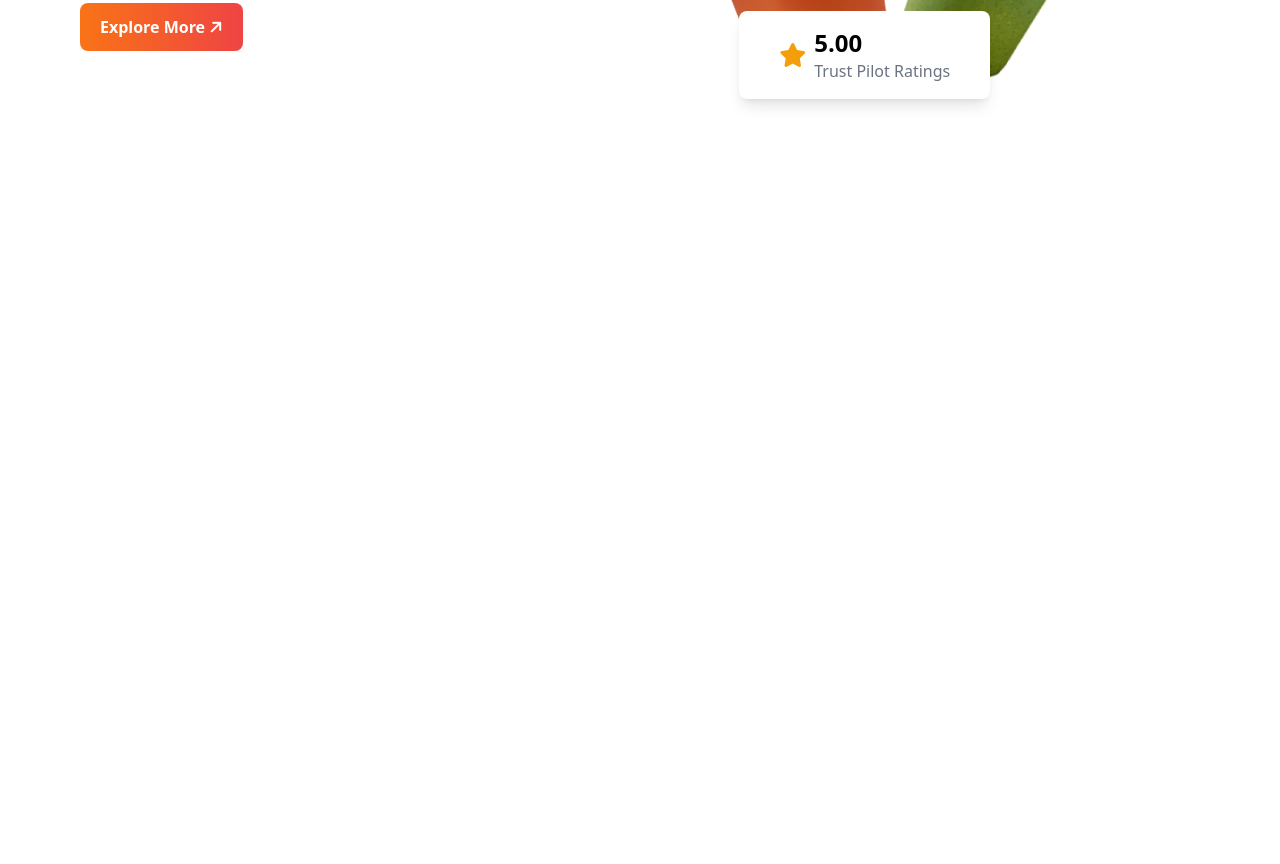
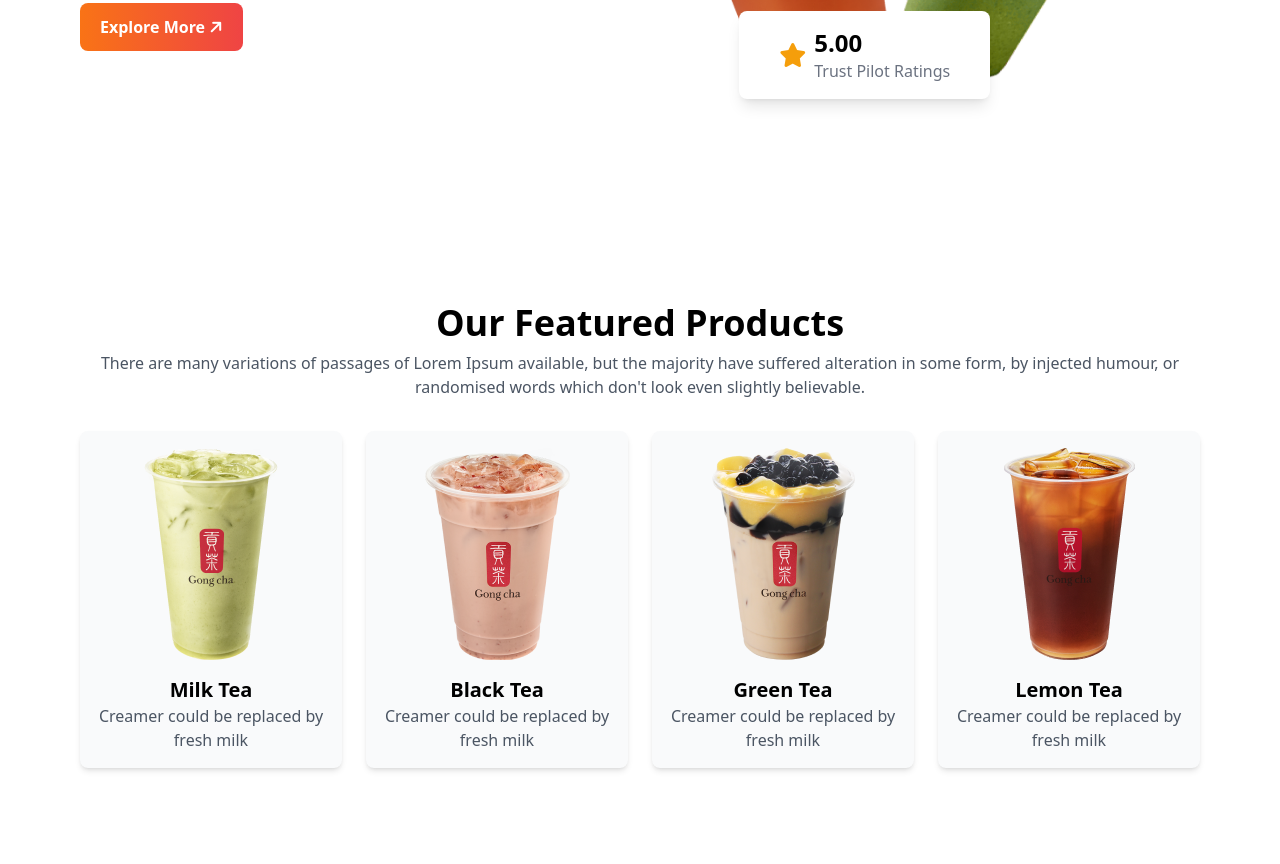
Before and after one commit to Mrb-Rafi/tea-house-practice, a plain HTML site: page index.html in a window 1280 px wide. Shown: the part 349-1213 px from the top of the page. Before the commit the page ends 800 px from the top, so only its background shows below. Drawn offline with nearby package versions, Linux system fonts and the light colour scheme.

Commit message:
featured section added

```diff
--- a/index.html
+++ b/index.html
@@ -33,7 +33,7 @@
     <!-- main content -->
   <main class="max-w-screen-xl mx-auto px-16 lg:px-20">
     <!-- header section -->
-    <header class="flex pt-10 mb-20">
+    <header class="lg:flex pt-10 mb-20">
 
       <!-- text content -->
       <div>
@@ -62,6 +62,54 @@
 
     </header>
 
+    <!-- featured product section -->
+
+    <section class="py-8 lg:py-24">
+      <!-- title -->
+      <div class="text-center mb-8">
+        <h1 class="text-3xl md:text-4xl font-bold mb-2 max-w-xl mx-auto">Our Featured Products</h1>
+        <p class="text-gray-600">There are many variations of passages of Lorem Ipsum available, but the majority have suffered alteration in some form, by injected humour, or randomised words which don't look even slightly believable. </p>
+      </div>
+
+      <!-- grid cards -->
+      <div class="grid grid-cols-1 md:grid-cols-2 lg:grid-cols-4 gap-6 text-center">
+        <!-- product cards -->
+         <div class="rounded-lg shadow-md bg-gray-50 overflow-hidden">
+          <img class="mx-auto pt-4" src="images/tea-1.png" alt="">
+          <div class="p-4">
+            <h2 class="font-bold text-xl">Milk Tea</h2>
+            <p class="text-gray-600">Creamer could be replaced by fresh milk</p>
+          </div>
+         </div>
+
+         <div class="rounded-lg shadow-md bg-gray-50 overflow-hidden">
+          <img class="mx-auto pt-4" src="images/tea-2.png" alt="">
+          <div class="p-4">
+            <h2 class="font-bold text-xl">Black Tea</h2>
+            <p class="text-gray-600">Creamer could be replaced by fresh milk</p>
+          </div>
+         </div>
+
+         <div class="rounded-lg shadow-md bg-gray-50 overflow-hidden">
+          <img class="mx-auto pt-4" src="images/tea-3.png" alt="">
+          <div class="p-4">
+            <h2 class="font-bold text-xl">Green Tea</h2>
+            <p class="text-gray-600">Creamer could be replaced by fresh milk</p>
+          </div>
+         </div>
+
+         <div class="rounded-lg shadow-md bg-gray-50 overflow-hidden">
+          <img class="mx-auto pt-4" src="images/tea-4.png" alt="">
+          <div class="p-4">
+            <h2 class="font-bold text-xl">Lemon Tea</h2>
+            <p class="text-gray-600">Creamer could be replaced by fresh milk</p>
+          </div>
+         </div>
+
+      </div>
+
+    </section>
+
   </main>
 
 </body>
```
